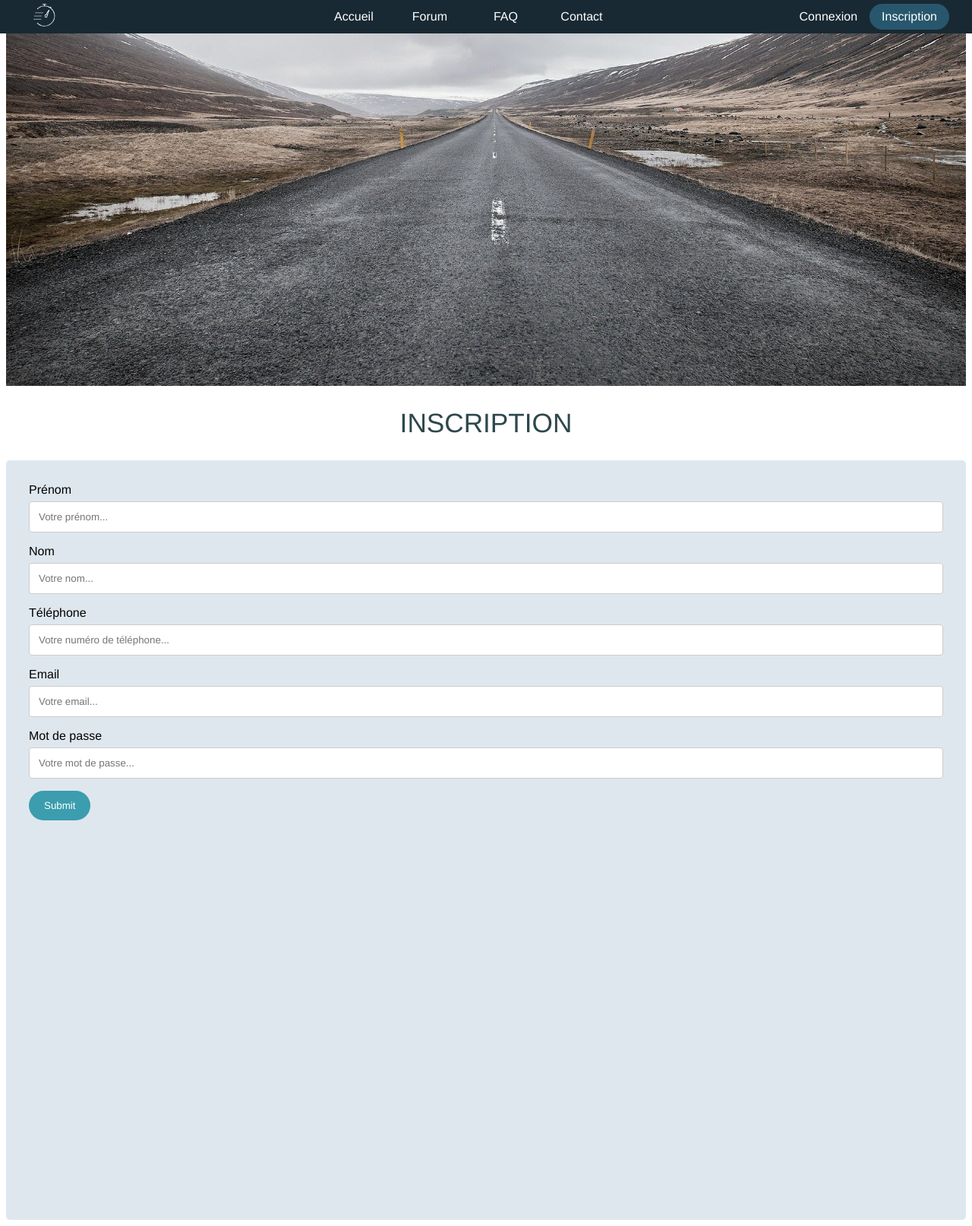
After one commit to SilongXu/ISEP-BeyondSight-WEB-Project, a PHP site: page /inscription.html in a window 1280 px wide. The commit adds this page. Shown: the whole page at 76% size. Run offline with PHP 8.4, Linux system fonts and the light colour scheme.

Commit message:
Page inscription + home + forum

```diff
--- a/home.html
+++ b/home.html
@@ -24,6 +24,7 @@
 			<div class = "right">
 				<div><a href="">Connexion</a></div>
 				<div><a href="">Inscription</a></div>
+                </div>
 			</div>
             <div class = "langues">
                 <span>Fr</span>
--- /dev/null
+++ b/inscription.html
@@ -0,0 +1,57 @@
+<!DOCTYPE html>
+<html>
+
+    <head>
+        <meta charset="utf-8" />
+        <link rel="stylesheet" href="styles.css" />
+        <title>Beyond Sight</title>
+        <link rel="icon" href="images/favicon.ico" />
+    </head>
+
+    <body>
+    	<!-- Menu Bar -->
+    	<!--<div><img src="images/menu_icon.png" class = "icon_menu"></div>-->
+    	<nav class = "menu_bar">
+    		<div class = "left">
+				<div><img src="images/logo_blanc.png"></div>
+			</div>
+			<div class = "center">
+                <div><a href="home.html">Accueil</a></div>
+                <div><a href="forum.html">Forum</a></div>
+                <div><a href="FAQ.html">FAQ</a></div>
+                <div><a href="contact.html">Contact</a></div>
+
+            </div>
+			<div class = "right">
+				<div><a href="">Connexion</a></div>
+				<div><a href="sign_in.html" class = "active">Inscription</a></div>
+			</div>
+    	</nav>
+
+        <div class="inscription_div_1"></div>
+        <div class="inscription_div_2">
+            <h2 class = "inscription_title">Inscription<h2/>
+        </div>
+        <div class = "form">
+            <form action="/action_page.php">
+                <label for="fname">Prénom</label>
+                <input type="text" id="fname" name="firstname" placeholder="Votre prénom...">
+
+                <label for="lname">Nom</label>
+                <input type="text" id="lname" name="lastname" placeholder="Votre nom...">
+
+                <label for="lname">Téléphone</label>
+                <input type="text" id="" name="" placeholder="Votre numéro de téléphone...">
+
+                <label for="lname">Email</label>
+                <input type="text" id="" name="" placeholder="Votre email...">
+
+                <label for="lname">Mot de passe</label>
+                <input type="text" id="" name="" placeholder="Votre mot de passe...">
+
+            <input type="submit" value="Submit">
+        </form>
+    </div>
+
+    </body>
+</html>
--- a/styles.css
+++ b/styles.css
@@ -25,7 +25,7 @@ html {
     z-index: 10;
 }
 
-.menu_bar .left, .center, .right {
+.menu_bar .left, .center, .right{
 	display: flex;
 	flex-direction: horizontal;
 	text-align: center;
@@ -42,18 +42,21 @@ html {
 }
 
 .menu_bar .right {
-	width: 15%;
+	width: 20%;
 }
 
 .menu_bar .langues {
 	width: 5%;
 }
 
+
 .menu_bar {
     list-style-type: none;
     margin: 0;
     padding: 0;
 }
+
+
 
 /* !!!!!!!!!!!!!!!!!!!!!!!!!!!!! */
 
@@ -388,7 +391,7 @@ input[type=submit] {
   color: white;
   padding: 12px 20px;
   border: none;
-  border-radius: 4px;
+  border-radius: 25px;
   cursor: pointer;
 }
 
@@ -404,16 +407,71 @@ input[type=submit]:hover {
 
 /* !!!!!!!!!!!!!!!!!!!!!!!!!!!!!!!!! */
 
-/* !!!!!!! Our Story  Page 1 !!!!!!! */
+/* !!!!!!! FORUM      Page 1 !!!!!!! */
 
 /* !!!!!!!!!!!!!!!!!!!!!!!!!!!!!!!!! */
 
-.our_story_page_1{
-	background-image: url("images/library.jpg");
-	background-color: #333;
+.forum_page_1{
+	background-image: url("images/forum2.jpg");
+	background-color: #FFF;
 	background-size: 100%;
+	background-position: center;
+	background-repeat: no-repeat;
 	width: 100%;
 	margin: 0;
 	padding: 0;
 	height: 500px;
 }
+
+
+.forum_page_2 h1{
+	text-align: center;
+	justify-content: center;
+	color: #2e484c;
+	font-family: 'Helvetica Neue', sans-serif;
+	font-size: 4.2em;
+	font-weight: normal;
+	text-transform: uppercase;
+	display: flex;
+	margin-top: 5px;
+}
+
+
+
+/* !!!!!!!!!!!!!!!!!!!!!!!!!!!!!!!!! */
+
+/* !!!!!!!! inscription  Page 1 !!!! */
+
+/* !!!!!!!!!!!!!!!!!!!!!!!!!!!!!!!!! */
+
+.inscription_div_1{
+	background-image: url("images/inscription2.jpg");
+	background-color: #333;
+	background-size: 100%;
+	background-attachment: fixed;
+	background-repeat: no-repeat;
+	width: 100%;
+	margin: 0;
+	padding: 0;
+	height: 500px;
+
+}
+
+.inscription_title {
+    text-align: center;
+	justify-content: center;
+	color: #2e484c;
+	font-family: 'Helvetica Neue', sans-serif;
+	font-size: 2.2em;
+	font-weight: normal;
+	text-transform: uppercase;
+	display: flex;
+}
+
+
+.form {
+	height: 1000px;
+	border-radius: 5px;
+	background-color: #DFE7EE;
+	padding: 30px;
+}
```
Also changed, not shown: forum.html (+7 -4 lines), sign_in.html (deleted, +0 -89 lines), images/forum.png (added), images/forum2.jpg (added), images/inscription.jpg (added), images/inscription2.jpg (added).
